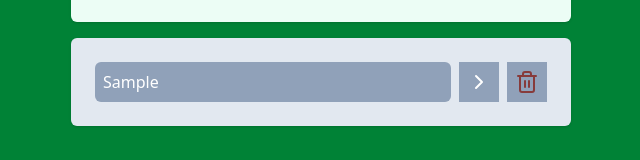
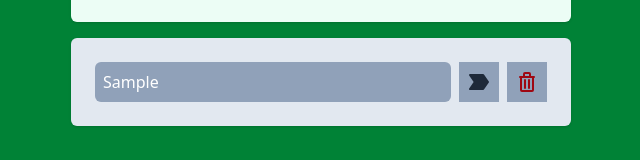
Before and after one commit to Leandro-LeHe/TaskManager, a React (Vite) app: page / in a window 1280 px wide. Both pictures are taken after typing "Sample", "Sample" into the empty fields and a click on the button "Add a task". Shown: the part 258-418 px from the top of the page, without its empty margins (319-959 px from the left). Built offline with nearby package versions, Linux system fonts and the light colour scheme.

Commit message:
alteracao do icone

```diff
--- a/package.json
+++ b/package.json
@@ -11,7 +11,6 @@
   },
   "dependencies": {
     "@tailwindcss/vite": "^4.1.13",
-    "lucide-react": "^0.544.0",
     "react": "^18.3.1",
     "react-dom": "^18.3.1",
     "react-router-dom": "^6.30.1",
--- a/src/components/Tasks.jsx
+++ b/src/components/Tasks.jsx
@@ -1,5 +1,5 @@
-import { CircleCheckBig, ChevronRightIcon, Trash2 } from "lucide-react";
 import { useNavigate } from "react-router-dom";
+import Check from "./icons/Check";
 
 function Tasks({ tasks, onDeleteTaskClick, onTaskClick }) {
   const navigate = useNavigate();
@@ -20,7 +20,7 @@ function Tasks({ tasks, onDeleteTaskClick, onTaskClick }) {
               tasks.isCompleted && "line-through li "
             }`}
           >
-            {task.isCompleted && <CircleCheckBig color="#40b329" />}
+            {task.isCompleted && <Check />}
             {task.title}
           </button>
           <button
@@ -28,14 +28,44 @@ function Tasks({ tasks, onDeleteTaskClick, onTaskClick }) {
             className="bg-slate-400 p-2 rounded-nd text-white hover:bg-slate-500 hover:text-white hover:shadow-lg
              transition duration-300 hover:scale-102"
           >
-            <ChevronRightIcon />
+            <svg
+              className="w-6 h-6 text-gray-800 dark:text-white"
+              aria-hidden="true"
+              xmlns="http://www.w3.org/2000/svg"
+              width="24"
+              height="24"
+              fill="currentColor"
+              viewBox="0 0 24 24"
+            >
+              <path
+                fillRule="evenodd"
+                d="M3 4a1 1 0 0 0-.822 1.57L6.632 12l-4.454 6.43A1 1 0 0 0 3 20h13.153a1 1 0 0 0 .822-.43l4.847-7a1 1 0 0 0 0-1.14l-4.847-7a1 1 0 0 0-.822-.43H3Z"
+                clipRule="evenodd"
+              />
+            </svg>
           </button>
           <button
             onClick={() => onDeleteTaskClick(task.id)}
             className="bg-slate-400 p-2 rounded-nd text-white hover:bg-slate-500 hover:text-white hover:shadow-lg
              transition duration-300 hover:scale-102"
           >
-            <Trash2 color="#873b3b" />
+            <svg
+              className="w-6 h-6 text-red-800 dark:text-white"
+              aria-hidden="true"
+              xmlns="http://www.w3.org/2000/svg"
+              width="24"
+              height="24"
+              fill="none"
+              viewBox="0 0 24 24"
+            >
+              <path
+                stroke="currentColor"
+                strokeLinecap="round"
+                strokeLinejoin="round"
+                strokeWidth="2"
+                d="M5 7h14m-9 3v8m4-8v8M10 3h4a1 1 0 0 1 1 1v3H9V4a1 1 0 0 1 1-1ZM6 7h12v13a1 1 0 0 1-1 1H7a1 1 0 0 1-1-1V7Z"
+              />
+            </svg>
           </button>
         </li>
       ))}
--- /dev/null
+++ b/src/components/icons/Check.jsx
@@ -0,0 +1,23 @@
+function Check() {
+  return (
+    <svg
+      className="w-6 h-6 text-green-800 dark:text-white"
+      aria-hidden="true"
+      xmlns="http://www.w3.org/2000/svg"
+      width="24"
+      height="24"
+      fill="none"
+      viewBox="0 0 24 24"
+    >
+      <path
+        stroke="currentColor"
+        strokeLinecap="round"
+        strokeLinejoin="round"
+        strokeWidth="2"
+        d="M8.5 11.5 11 14l4-4m6 2a9 9 0 1 1-18 0 9 9 0 0 1 18 0Z"
+      />
+    </svg>
+  );
+}
+
+export default Check;
```
Also changed, not shown: 1 other file (tests, documents, lock files or other folders).
